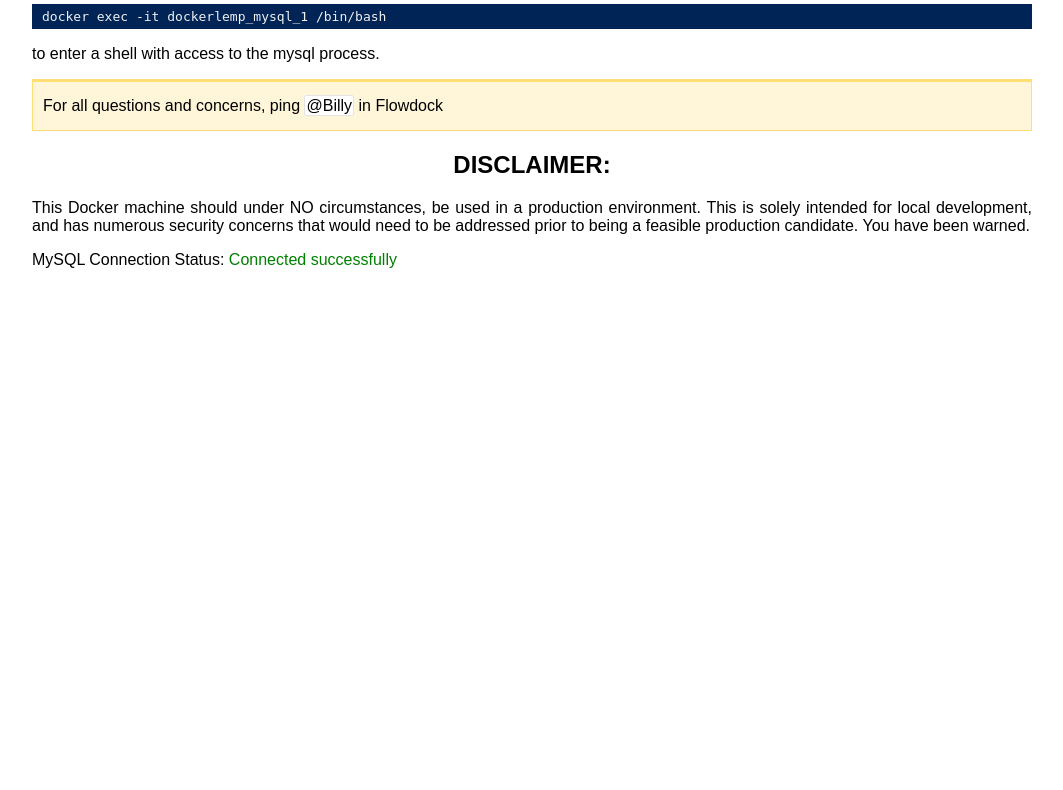
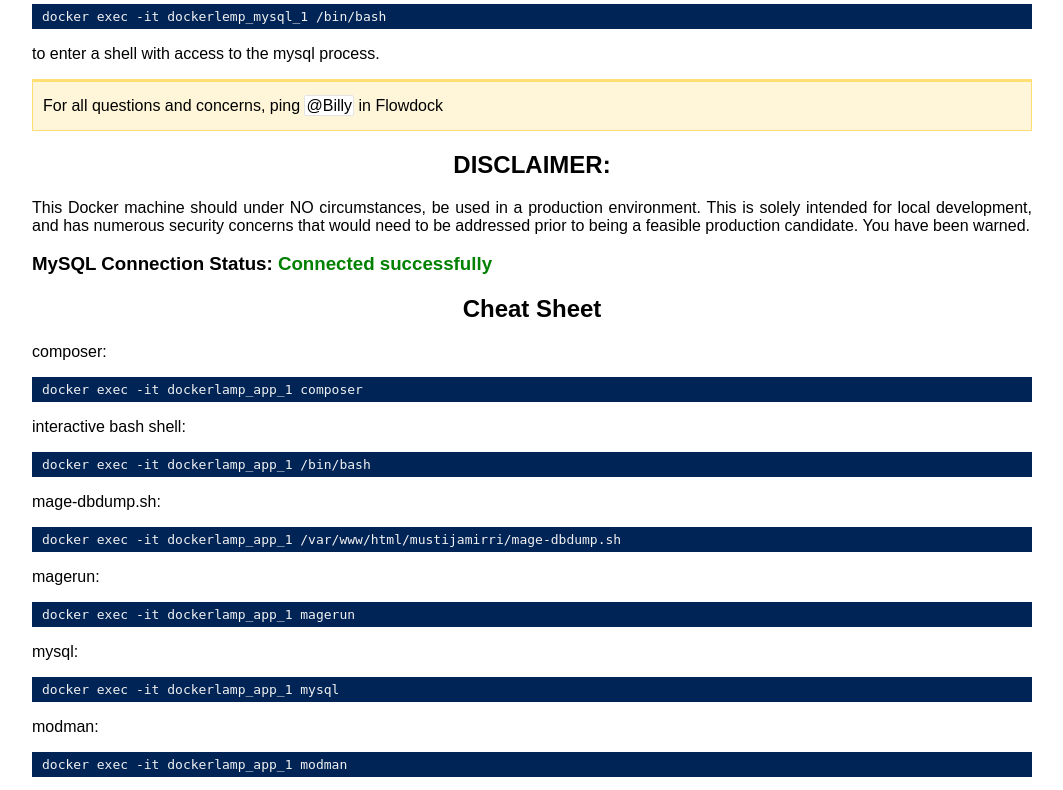
Before and after one commit to wbrawner/docker-lamp, a PHP site: page / in a window 1280 px wide. Shown: the part 1890-2680 px from the top of the page, without its empty margins (108-1171 px from the left). Before the commit the page ends 2158 px from the top, so only its background shows below. Run offline with PHP 8.4, Linux system fonts and the light colour scheme.

Commit message:
Added some cheat sheet commands and changed the style of the mysql connection status

```diff
--- a/public_html/index.php
+++ b/public_html/index.php
@@ -42,6 +42,9 @@ if (!$conn) {
                 color: #f1f1f1;
                 overflow-x: scroll;
                 padding: 5px 10px;
+            }
+            pre::-webkit-scrollbar {
+              display: none;
             }
             .info {
                 border: 1px solid #FFDE73;
@@ -149,7 +152,20 @@ fe0d4632c300        phpmyadmin/phpmyadmin   "/run.sh"                About an ho
             <h2>DISCLAIMER:</h2>
 
             <p>This Docker machine should under NO circumstances, be used in a production environment. This is solely intended for local development, and has numerous security concerns that would need to be addressed prior to being a feasible production candidate. You have been warned.</p>
-            <p>MySQL Connection Status: <span style="color: <?php echo $color; ?>;"><?php echo $mysqlStatus; ?></span></p>
+            <h3>MySQL Connection Status: <span style="color: <?php echo $color; ?>;"><?php echo $mysqlStatus; ?></span></h3>
+            <h2>Cheat Sheet</h2>
+            <p>composer:</p>
+            <pre>docker exec -it dockerlamp_app_1 composer</pre>
+            <p>interactive bash shell:</p>
+            <pre>docker exec -it dockerlamp_app_1 /bin/bash</pre>
+            <p>mage-dbdump.sh:</p>
+            <pre>docker exec -it dockerlamp_app_1 /var/www/html/mustijamirri/mage-dbdump.sh</pre>
+            <p>magerun:</p>
+            <pre>docker exec -it dockerlamp_app_1 magerun</pre>
+            <p>mysql:</p>
+            <pre>docker exec -it dockerlamp_app_1 mysql</pre>
+            <p>modman:</p>
+            <pre>docker exec -it dockerlamp_app_1 modman</pre>
         </div>
     </body>
 </html>
```
